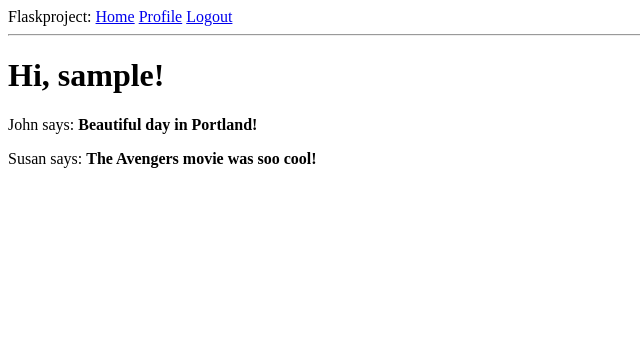
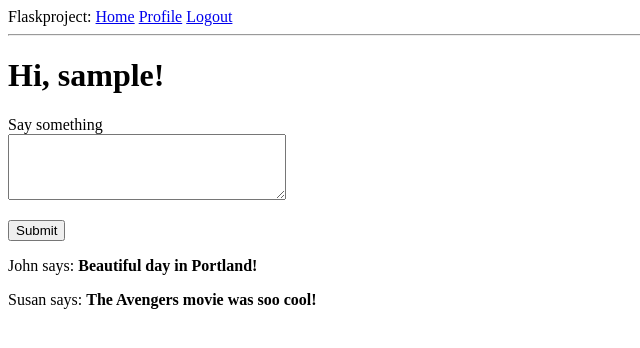
Before and after one commit to stijnzwl/flaskproject, a Flask app: page / in a window 1280 px wide. Shown: the top 348 px of the page, without its empty margins (0-640 px from the left). Run offline with Flask 3, Linux system fonts and the light colour scheme; the visitor is signed in with stand-in values (Sample User, id 1); data comes from the database, SQL or seed files in the repository.

Commit message:
updated Post handling for template, forms and routes

```diff
--- a/app/forms.py
+++ b/app/forms.py
@@ -47,3 +47,7 @@ class EditProfileForm(FlaskForm):
 
 class EmptyForm(FlaskForm):
     submit = SubmitField('Submit')
+
+class PostForm(FlaskForm):
+    post = TextAreaField('Say something', validators=[DataRequired(), Length(min=1, max=140)])
+    submit = SubmitField('Submit')
--- a/app/routes.py
+++ b/app/routes.py
@@ -1,17 +1,24 @@
 from flask import render_template, flash, redirect, url_for, request
 from app import app, db
-from app.forms import LoginForm, RegistrationForm, EditProfileForm, EmptyForm
-from app.models import User
+from app.forms import LoginForm, RegistrationForm, EditProfileForm, EmptyForm, PostForm
+from app.models import User, Post
 from flask_login import current_user, login_user, logout_user, login_required
 import sqlalchemy as sa
 from urllib.parse import urlsplit
 from datetime import datetime, timezone
 
 
-@app.route('/')
-@app.route('/index')
+@app.route('/', methods=['GET', 'POST'])
+@app.route('/index', methods=['GET', 'POST'])
 @login_required
 def index():
+    form = PostForm()
+    if form.validate_on_submit():
+        post = Post(body=form.post.data, author=current_user)
+        db.session.add(post)
+        db.session.commit()
+        flash('Your post is now live!')
+        return redirect(url_for('index'))
     posts = [
         {
             'author': {'username': 'John'},
@@ -22,7 +29,7 @@ def index():
             'body': 'The Avengers movie was soo cool!'
         }
     ]
-    return render_template('index.html', title='Home', posts=posts)
+    return render_template('index.html', title='Home', form=form, posts=posts)
 
 
 @app.route('/login', methods=['GET', 'POST'])
--- a/app/templates/index.html
+++ b/app/templates/index.html
@@ -2,6 +2,17 @@
 
 {% block content %}
 <h1>Hi, {{ current_user.username }}!</h1>
+<form action="" method="post">
+    {{ form.hidden_tag() }}
+    <p>
+        {{ form.post.label }}<br>
+        {{ form.post (cols=32, rows=4) }}<br>
+        {% for error in form.post.errors %}
+        <span style="color: red;">[{{ error }}]</span>
+        {% endfor %}
+    </p>
+    <p>{{ form.submit }}</p>
+</form>
 {% for post in posts %}
 <div>
     <p>{{ post.author.username }} says: <b>{{ post.body }}</b></p>
```
